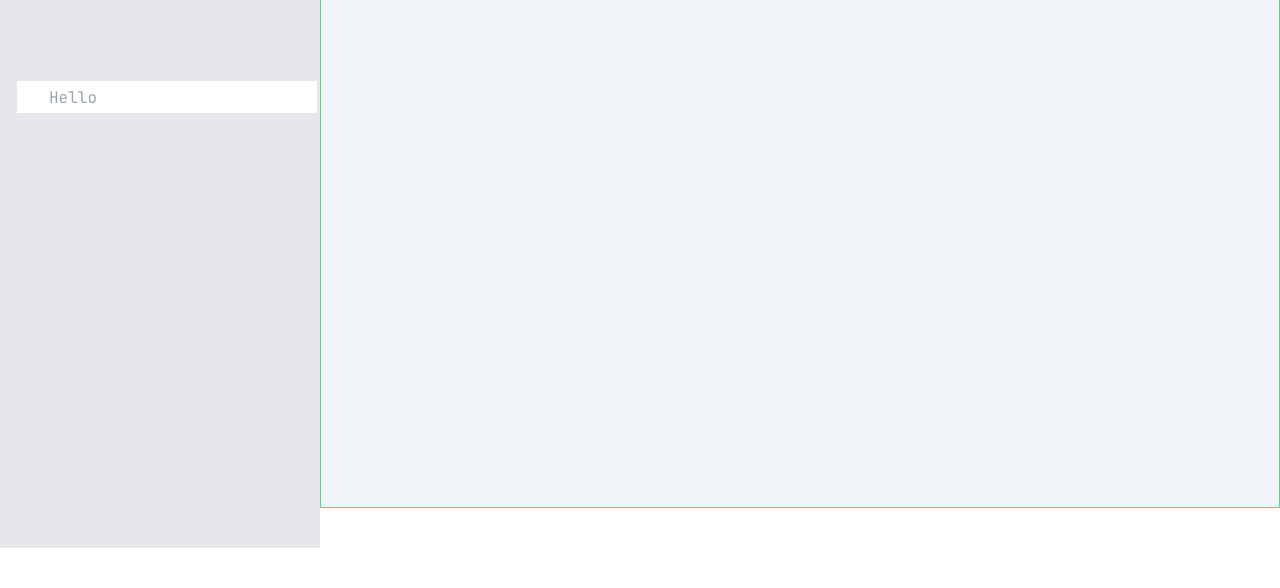
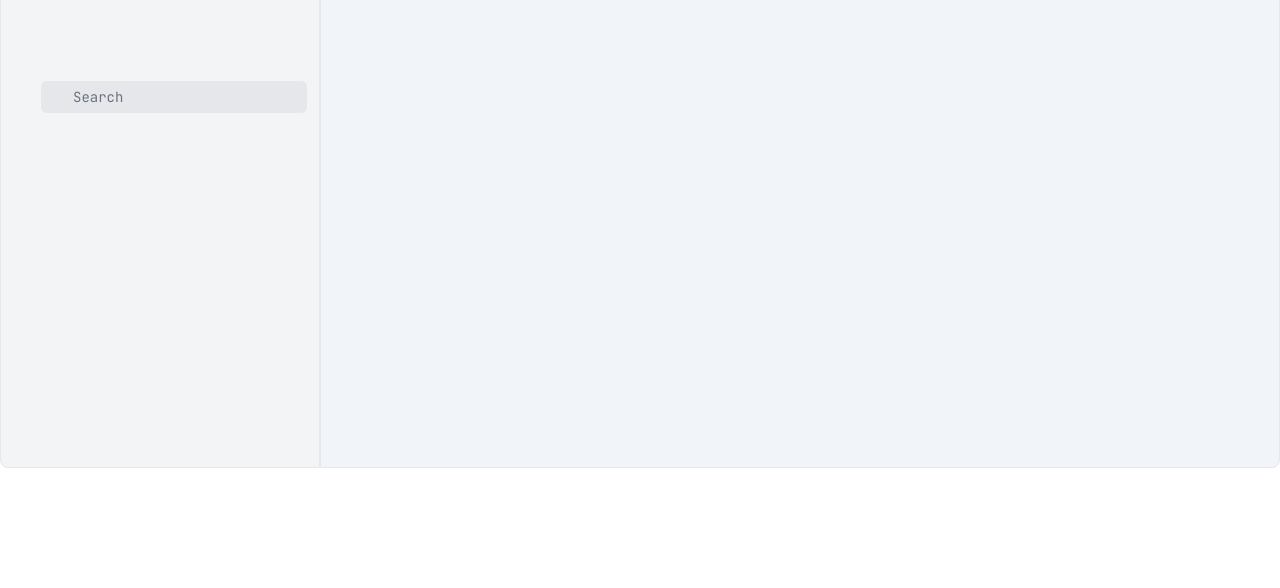
Before and after one commit to Marius-Diran/To-Do-List, a website: page index.html in a window 1280 px wide. Shown: the part 292-880 px from the top of the page. After the commit the page ends 800 px from the top, so only its background shows below. Drawn offline with Linux system fonts and the light colour scheme.

Commit message:
UI is almost complete

```diff
--- a/index.html
+++ b/index.html
@@ -6,15 +6,18 @@
   <link rel="stylesheet" href="./output.css">
   <title>To-Do List by Marius Odediran</title>
 </head>
-<body class="bg-white">
+<body class="bg-white overflow-hidden">
   <div class="container">
     <div class="flex flex-row">
-      <div class="flex-auto w-[25%] border border-solid h-[100vh] bg-gray-200 my-10 rounded-tl-lg">
+      <div class="flex-auto w-[25%] border border-solid h-[90vh] bg-gray-100 my-10 rounded-tl-lg rounded-bl-lg">
         <img src="images/To-Do list Logo.png" class="w-[65%] h-[20vh] mx-auto my-4">
         <h1 class="font-Lobster text-3xl text-center">Marius To-Do List</h1>
-        <i class="fa-solid fa-magnifying-glass relative left-10"></i><input type="search" id="search" placeholder="Hello" class="my-[10vh] mx-4 h-[4vh] font-JetBrainsMono px-8">
+        <i class="fa-solid fa-magnifying-glass relative left-16 text-sm" style="color: #6b7280;"></i><input type="search" id="search" placeholder="Search" class="my-[10vh] mx-10 h-[4vh] font-JetBrainsMono px-8 text-gray-800 rounded-md text-sm bg-gray-200 outline-none search">
       </div>
-      <div class="flex-auto w-[75%] border border-solid border-green-400 h-[100vh] bg-slate-100"></div>
+      <div class="flex-auto w-[75%] border border-solid h-[90vh] my-10 rounded-tr-lg rounded-br-lg bg-slate-100"></div>
+
+
+
     </div>
   </div>
 
--- a/input.css
+++ b/input.css
@@ -15,3 +15,7 @@
 .container {
   @apply w-[100%] h-[100vh] my-0 mx-auto
 }
+
+.search::placeholder {
+  @apply text-gray-500
+}
```
Also changed, not shown: images/To-Do list Logo.png, output.css.
